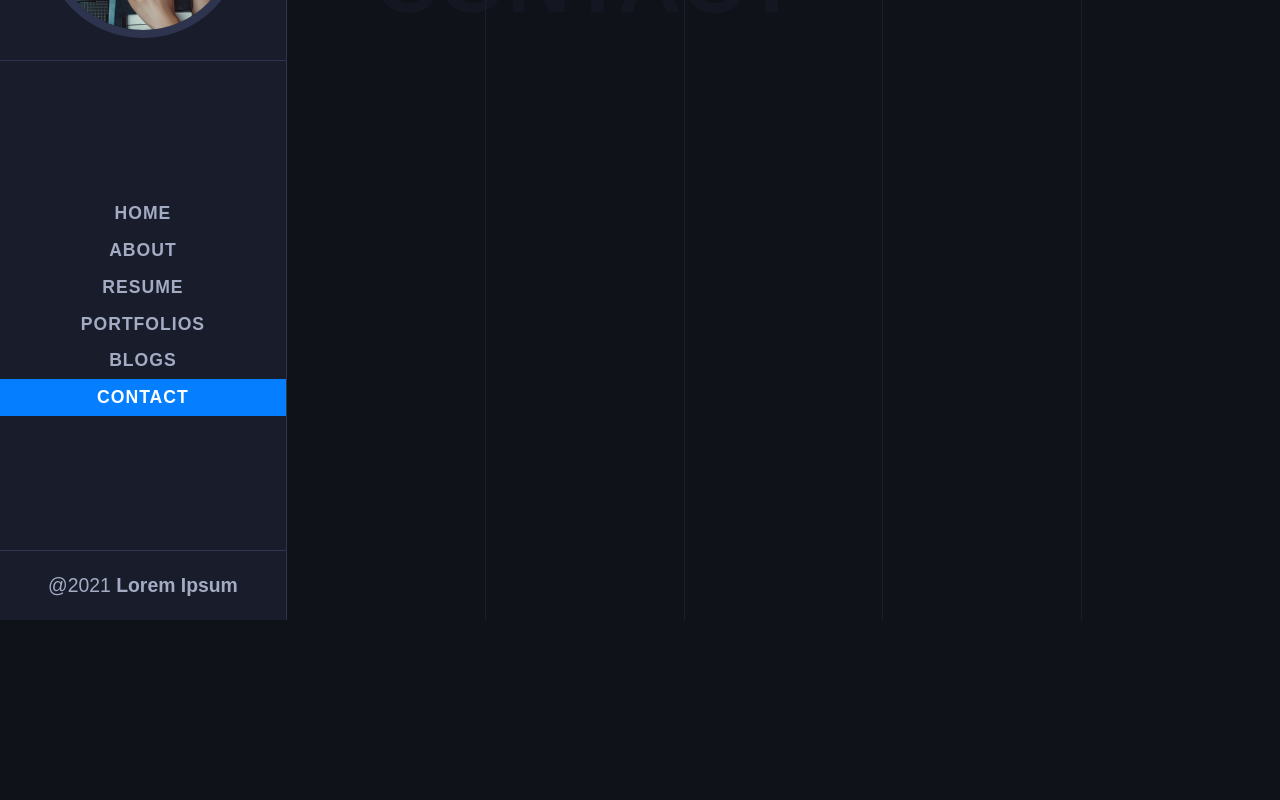
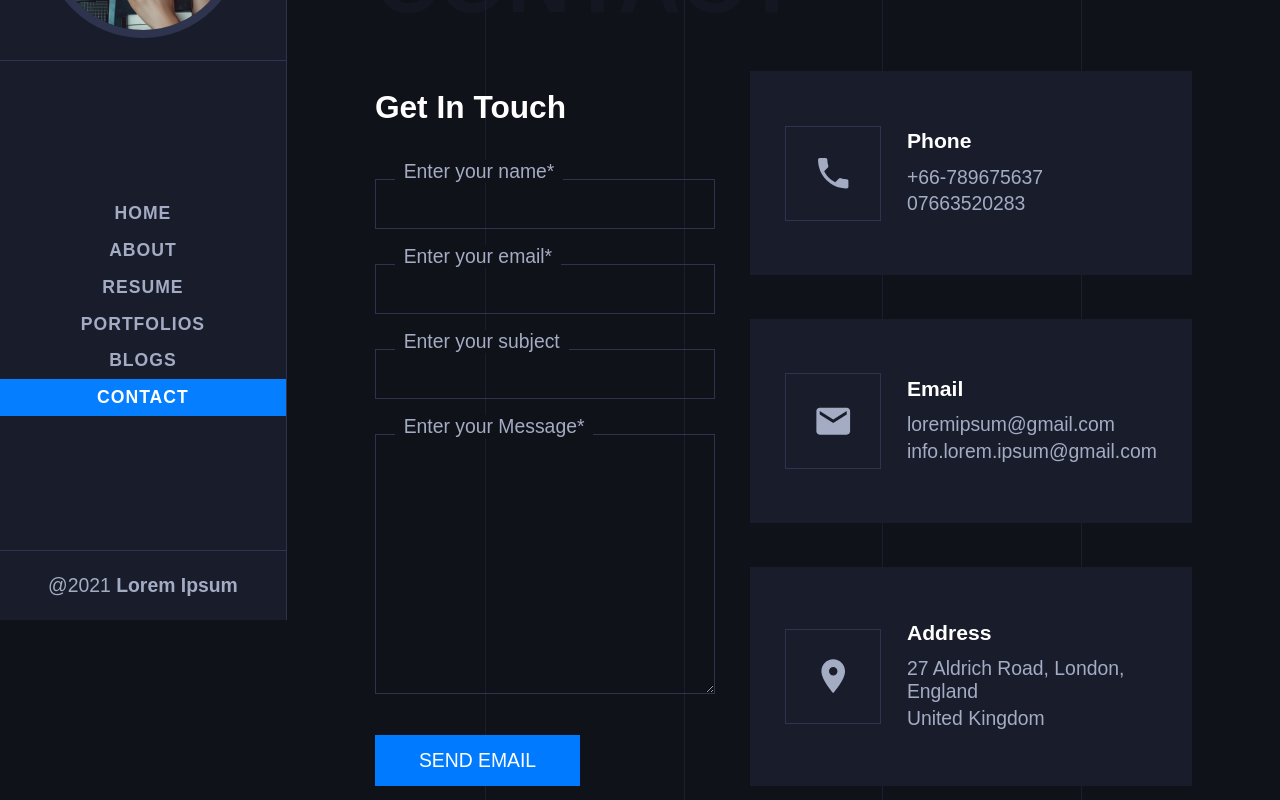
Before and after one commit to yashhguptaa1/Hindustani-Coders, a React (Create React App) app: page /contact in a window 1280 px wide. Shown: the part 180-980 px from the top of the page. Before the commit the page ends 800 px from the top, so only its background shows below. Built offline with nearby package versions, Linux system fonts and the light colour scheme.

Commit message:
created reusable component PrimaryButton,Implemented ContactPage

```diff
--- /dev/null
+++ b/src/Components/ContactItem.jsx
@@ -0,0 +1,55 @@
+import React from 'react';
+import styled from 'styled-components';
+
+
+function ContactItem({title, icon, cont1, cont2}) {
+    return (
+        <ContactItemStyled>
+            <div className="left-content">
+                {
+                    icon
+                }
+            </div>
+            <div className="right-content">
+                <h6>{title}</h6>
+                <p>{cont1}</p>
+                <p>{cont2}</p>
+            </div>
+        </ContactItemStyled>
+    )
+}
+
+const ContactItemStyled = styled.div`
+    padding:1.5rem 2rem;
+    background-color: var(--background-dark-grey);
+    display: flex;
+    align-items: center;
+    &:not(:last-child){
+        margin-bottom: 2.5rem;
+    }
+    .left-content{
+        padding: 1.5rem;
+        border: 1px solid var(--border-color);
+        font-size: 2rem;
+        display: flex;
+        align-items: center;
+        justify-content: center;
+        margin-right: 1.5rem;
+        svg{
+            font-size: 2.3rem;
+        }
+    }
+
+    .right-content{
+        h6{
+            color: var(--white-color);
+            font-size: 1.2rem;
+            padding-bottom: .6rem;
+        }
+        p{
+            padding: .1rem 0;
+        }
+    }
+`;
+
+export default ContactItem;
--- /dev/null
+++ b/src/Components/PrimaryButton.jsx
@@ -0,0 +1,37 @@
+import React from 'react'
+import styled from 'styled-components';
+
+function PrimaryButton({title}) {
+    return (
+        <PrimaryButtonStyled>
+            {title}
+        </PrimaryButtonStyled>
+    )
+}
+
+const PrimaryButtonStyled = styled.a`
+    background-color: var(--primary-color);
+    padding: .8rem 2.5rem;
+    color: white;
+    cursor: pointer;
+    display: inline-block;
+    font-size: inherit;
+    text-transform: uppercase;
+    position: relative;
+    transition: all .4s ease-in-out;
+    &::after{
+        content: "";
+        position: absolute;
+        width: 0;
+        height: .2rem;
+        transition: all .4s ease-in-out;
+        left: 0;
+        bottom: 0;
+        opacity: .7;
+    }
+    &:hover::after{
+        width: 100%;
+        background-color: var(--white-color);
+    }
+`;
+export default PrimaryButton;
--- a/src/Pages/ContactPage.jsx
+++ b/src/Pages/ContactPage.jsx
@@ -1,16 +1,58 @@
 import React from 'react';
 
 import Title from '../Components/Title';
+import PrimaryButton from '../Components/PrimaryButton';
+import ContactItem from '../Components/ContactItem';
 
 import styled from 'styled-components';
-import {MainLayout } from '../styles/Layout';
-
+import { MainLayout, InnerLayout } from '../styles/Layout';
+import PhoneIcon from '@material-ui/icons/Phone';
+import EmailIcon from '@material-ui/icons/Email';
+import LocationOnIcon from '@material-ui/icons/LocationOn';
 
 const ContactPage = () => {
+
+    const phone = <PhoneIcon />
+    const email = <EmailIcon />
+    const location = <LocationOnIcon />
+
     return (
         <MainLayout>
             <Title title={'Contact'} span={'Contact'} />
             <ContactPageStyled>
+                <InnerLayout className={'contact-section'}>
+                    <div className="left-content">
+                        <div className="contact-title">
+                            <h4>Get In Touch</h4>
+                        </div>
+                        <form className="form">
+                            <div className="form-field">
+                                <label htmlFor="name"  >Enter your name*</label>
+                                <input type="text" id="name" />
+                            </div>
+                            <div className="form-field">
+                                <label htmlFor="email"  >Enter your email*</label>
+                                <input type="email" id="email" />
+                            </div>
+                            <div className="form-field">
+                                <label htmlFor="subject"  >Enter your subject</label>
+                                <input type="text" id="subject" />
+                            </div>
+                            <div className="form-field">
+                                <label htmlFor="text-area">Enter your Message*</label>
+                                <textarea name="textarea" id="textarea" cols="30" rows="10"></textarea>
+                            </div>
+                            <div className="form-field f-button">
+                                <PrimaryButton title={'Send Email'} />
+                            </div>
+                        </form>
+                    </div>
+                    <div className="right-content">
+                        <ContactItem title={'Phone'} icon={phone} cont1={'+66-789675637'} cont2={'07663520283'} />
+                        <ContactItem title={'Email'} icon={email} cont1={'loremipsum@gmail.com'} cont2={'info.lorem.ipsum@gmail.com'} />
+                        <ContactItem title={'Address'} icon={location} cont1={'27 Aldrich Road, London, England'} cont2={'United Kingdom'} />
+                    </div>
+                </InnerLayout>
             </ContactPageStyled>
         </MainLayout>
     )
```
